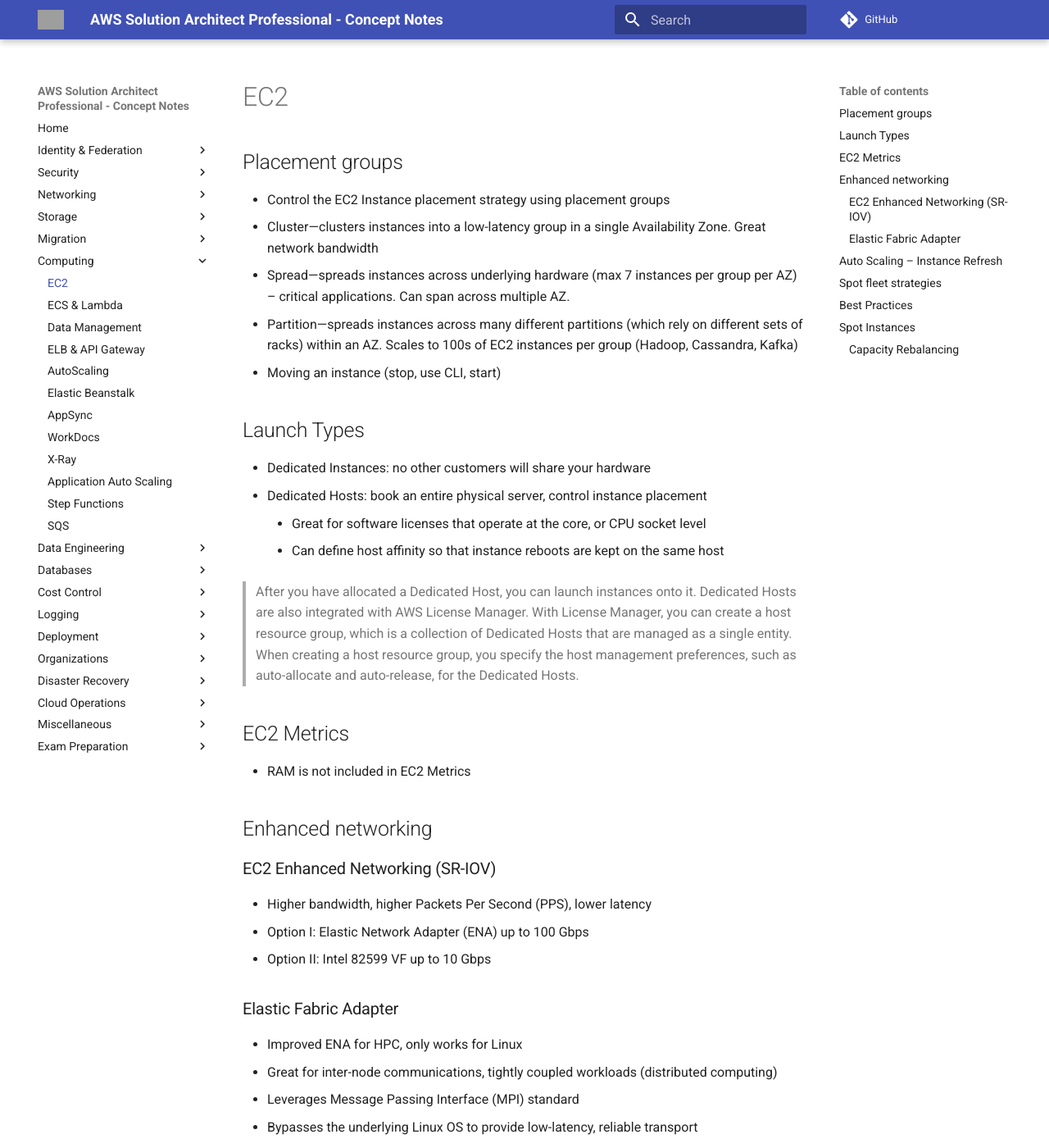
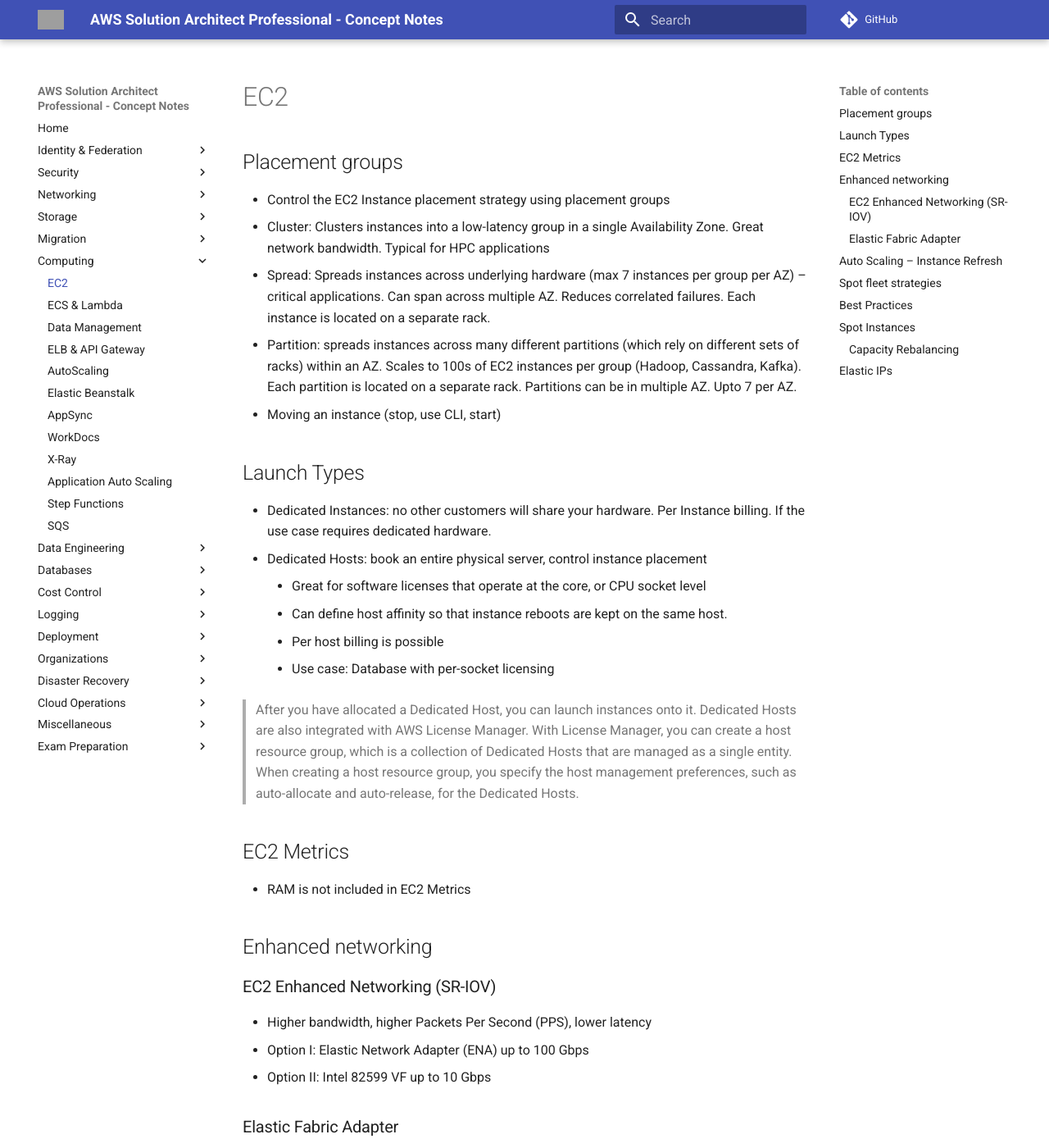
Before and after one commit to jeyabalajis/aws-certified-sa-pro-notes, an MkDocs documentation site: the page built from docs/compute/ec2.md, in a window 1280 px wide and 1400 px high. Shown: the whole window at 82% size. Built offline with MkDocs 1.6.1 and Material for MkDocs 9.7.7, drawn with Linux system fonts in a browser that asks for light colours; comment, search, counter and statistics services are not loaded; some of the changed text lies outside the part shown; grey boxes are pictures that could not be loaded.

Commit message:
Update ec2.md

```diff
--- a/docs/compute/ec2.md
+++ b/docs/compute/ec2.md
@@ -2,16 +2,18 @@
 
 ## Placement groups
 - Control the EC2 Instance placement strategy using placement groups
-- Cluster—clusters instances into a low-latency group in a single Availability Zone. Great network bandwidth
-- Spread—spreads instances across underlying hardware (max 7 instances per group per AZ) – critical applications. Can span across multiple AZ.
-- Partition—spreads instances across many different partitions (which rely on different sets of racks) within an AZ. Scales to 100s of EC2 instances per group (Hadoop, Cassandra, Kafka)
+- Cluster: Clusters instances into a low-latency group in a single Availability Zone. Great network bandwidth. Typical for HPC applications
+- Spread: Spreads instances across underlying hardware (max 7 instances per group per AZ) – critical applications. Can span across multiple AZ. Reduces correlated failures. Each instance is located on a separate rack.
+- Partition: spreads instances across many different partitions (which rely on different sets of racks) within an AZ. Scales to 100s of EC2 instances per group (Hadoop, Cassandra, Kafka). Each partition is located on a separate rack. Partitions can be in multiple AZ. Upto 7 per AZ.
 - Moving an instance (stop, use CLI, start)
 
 ## Launch Types
-- Dedicated Instances: no other customers will share your hardware
+- Dedicated Instances: no other customers will share your hardware. Per Instance billing. If the use case requires dedicated hardware.
 - Dedicated Hosts: book an entire physical server, control instance placement
     - Great for software licenses that operate at the core, or CPU socket level
-    - Can define host affinity so that instance reboots are kept on the same host
+    - Can define host affinity so that instance reboots are kept on the same host.
+    - Per host billing is possible
+    - Use case: Database with per-socket licensing
 
 > After you have allocated a Dedicated Host, you can launch instances onto it.
 > Dedicated Hosts are also integrated with AWS License Manager.
@@ -27,7 +29,6 @@
 - Option I: Elastic Network Adapter (ENA) up to 100 Gbps
 - Option II: Intel 82599 VF up to 10 Gbps
 
-
 ### Elastic Fabric Adapter
 - Improved ENA for HPC, only works for Linux
 - Great for inter-node communications, tightly coupled workloads (distributed computing)
@@ -45,15 +46,23 @@
 ## Best Practices
 > Use CloudWatch Alarms for restarting EC2 instances on failed state. StatusCheckFailed_System
 > aws vpc networking mode gives each of your ECS Task a different ENI.
-> Use case: Multiple ECS Services in a single instance: Keep minimum permissions as EC2 instance role. Provide specific IAM Role per each ECS Task in Task Definition.
+> Use case: Multiple ECS Services in a single instance: _Keep minimum permissions as EC2 instance role_. _Provide specific IAM Role per each ECS Task in Task Definition_.
 
 > If you receive a capacity error when launching an instance in a placement group that already has running instances, stop and start all of the instances in the placement group, and try the launch again.
 >Starting the instances may migrate them to hardware that has capacity for all of the requested instances.
 
 ## Spot Instances
 
+- 2 minute warning is provided if AWS need to reclaim capacity –available via instance metadata and CloudWatch Events
+- For uninterrupted block of duration in a spot instance (1 to 6 hours), can request **Spot Block**. Pricing is 30-45% lesser than on-demand.
+
 ### Capacity Rebalancing
 
 The goal of Capacity Rebalancing is to keep processing your workload without interruption. When Spot Instances are at an elevated risk of interruption, the Amazon EC2 Spot service notifies Amazon EC2 Auto Scaling with an EC2 instance rebalance recommendation.
 
 > Capacity Rebalancing helps you maintain workload availability by proactively augmenting your fleet with a new Spot Instance before a running instance is interrupted by Amazon EC2. You can switch on _Capacity Rebalancing_ in your Auto-Scaling-Group (ASG) configuration.
+
+## Elastic IPs
+
+- Elastic IPs (EIPS) can be remapped across AZs
+- Can be moved between instances and Elastic Network Adapters
```
Also changed, not shown: other parts of docs/compute/ec2.md (+1 -1 lines).
